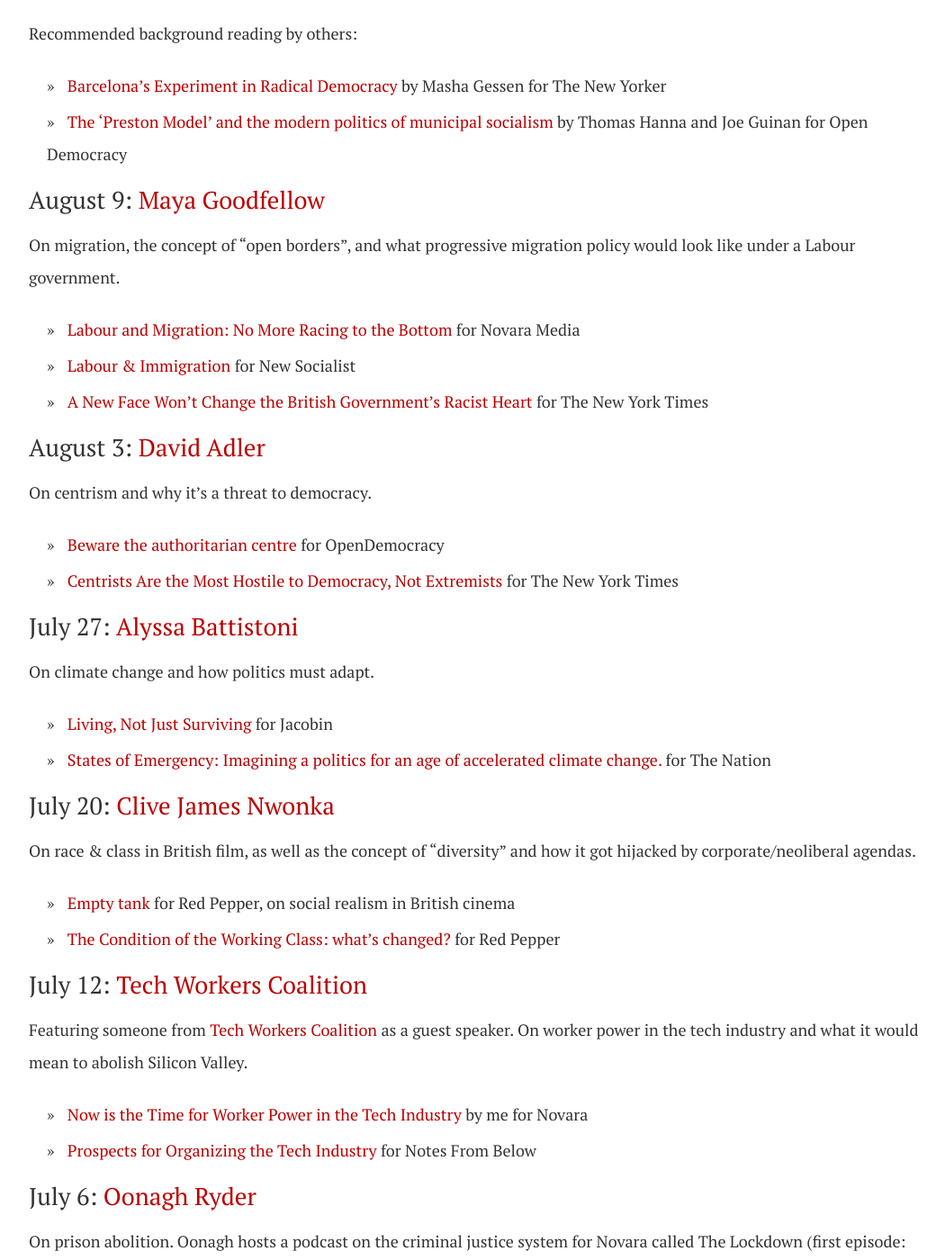
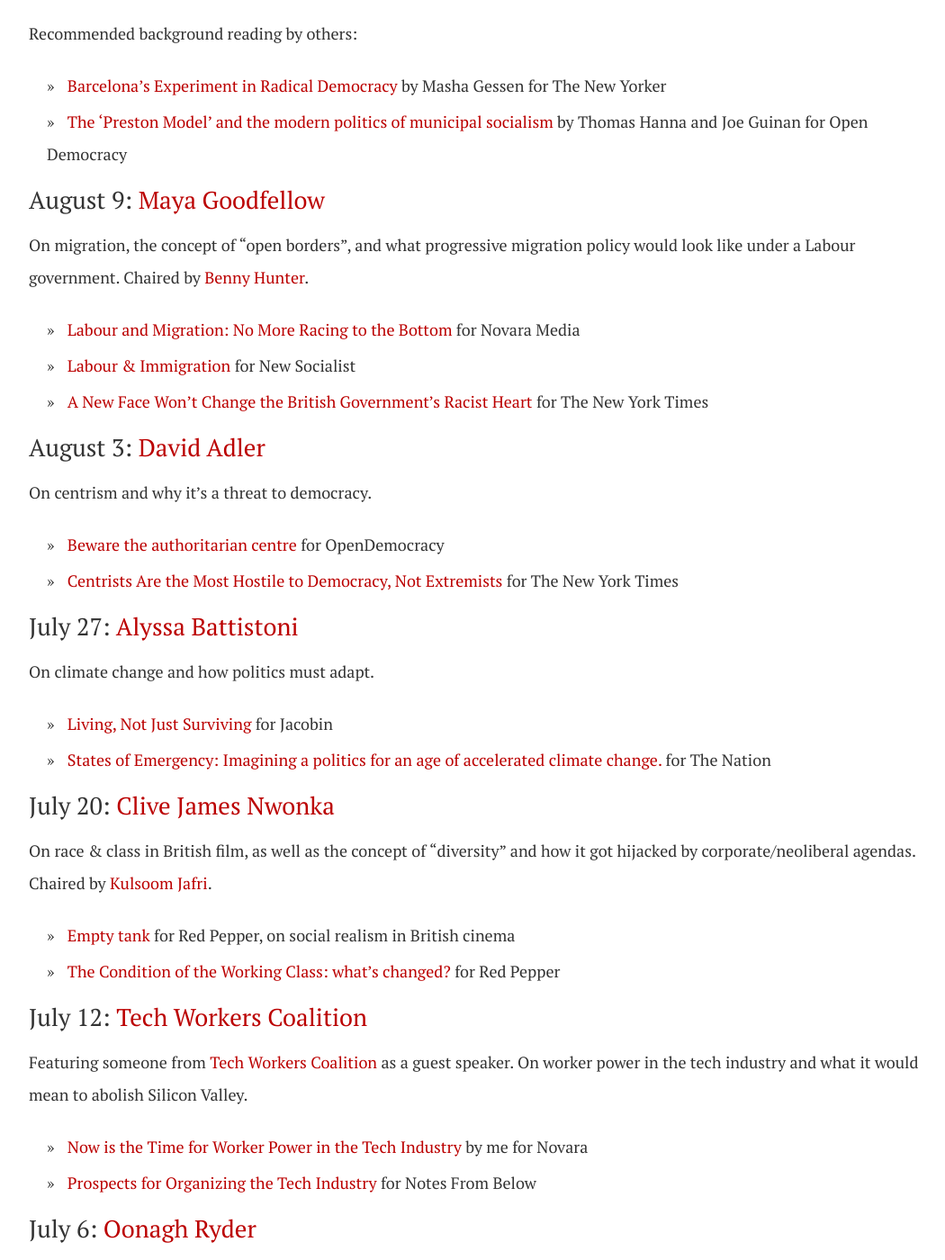
Before and after one commit to dellsystem/dellsystem.github.io, a Jekyll site: the page built from reading-group/index.md, in a window 1280 px wide and 1400 px high, scrolled down 2211 px. Shown: the whole window at 90% size, without its empty margins (108-1158 px from the left). Built offline with Jekyll 4.4.1, drawn with Linux system fonts in a browser that asks for light colours; some of the changed text lies outside the part shown.

Commit message:
Add chair information to reading group page

```diff
--- a/reading-group/index.md
+++ b/reading-group/index.md
@@ -48,7 +48,7 @@ Recommended background reading by others:
 
 ### August 16: [Hettie O'Brien](https://twitter.com/hettieveronica)
 
-On municipal socialism.
+On municipal socialism. Chaired by [Kulsoom Jafri](https://twitter.com/kulsoom_jafri).
 
 * [Who Owns the City?](https://newsocialist.org.uk/who-owns-the-city/) for New Socialist
 
@@ -59,7 +59,7 @@ Recommended background reading by others:
 
 ### August 9: [Maya Goodfellow](https://twitter.com/MayaGoodfellow)
 
-On migration, the concept of "open borders", and what progressive migration policy would look like under a Labour government.
+On migration, the concept of "open borders", and what progressive migration policy would look like under a Labour government. Chaired by [Benny Hunter](https://twitter.com/BennnyH).
 
 * [Labour and Migration: No More Racing to the Bottom](http://novaramedia.com/2017/11/16/labour-and-migration-no-more-racing-to-the-bottom/) for Novara Media
 * [Labour & Immigration](https://newsocialist.org.uk/labour-immigration/) for New Socialist
@@ -82,7 +82,7 @@ On climate change and how politics must adapt.
 
 ### July 20: [Clive James Nwonka](https://twitter.com/CJNwonka)
 
-On race & class in British film, as well as the concept of "diversity" and how it got hijacked by corporate/neoliberal agendas.
+On race & class in British film, as well as the concept of "diversity" and how it got hijacked by corporate/neoliberal agendas. Chaired by [Kulsoom Jafri](https://twitter.com/kulsoom_jafri).
 
 * [Empty tank](https://www.redpepper.org.uk/empty-tank/) for Red Pepper, on social realism in British cinema
 * [The Condition of the Working Class: what’s changed?](https://www.redpepper.org.uk/the-condition-of-the-working-class-whats-changed/) for Red Pepper
@@ -182,7 +182,7 @@ On organised worker resistance, especially in the context of gig economy platfor
 
 ### March 22: [David Madden](https://twitter.com/davidjmadden)
 
-This week's session was hosted by Joe Bambridge, who took David Madden's Urban Inequalities module at LSE the previous semester. On housing.
+This week's session was hosted by [Joe Bambridge](https://twitter.com/jb_10001), who took David Madden's Urban Inequalities module at LSE the previous semester. On housing.
 
 * [The Permanent Crisis of Housing](https://www.jacobinmag.com/2016/10/housing-crisis-rent-landlords-homeless-affordability) for Jacobin
 	* an excerpt from his book, _In Defense of Housing_ (co-written with Peter Marcuse)
```
